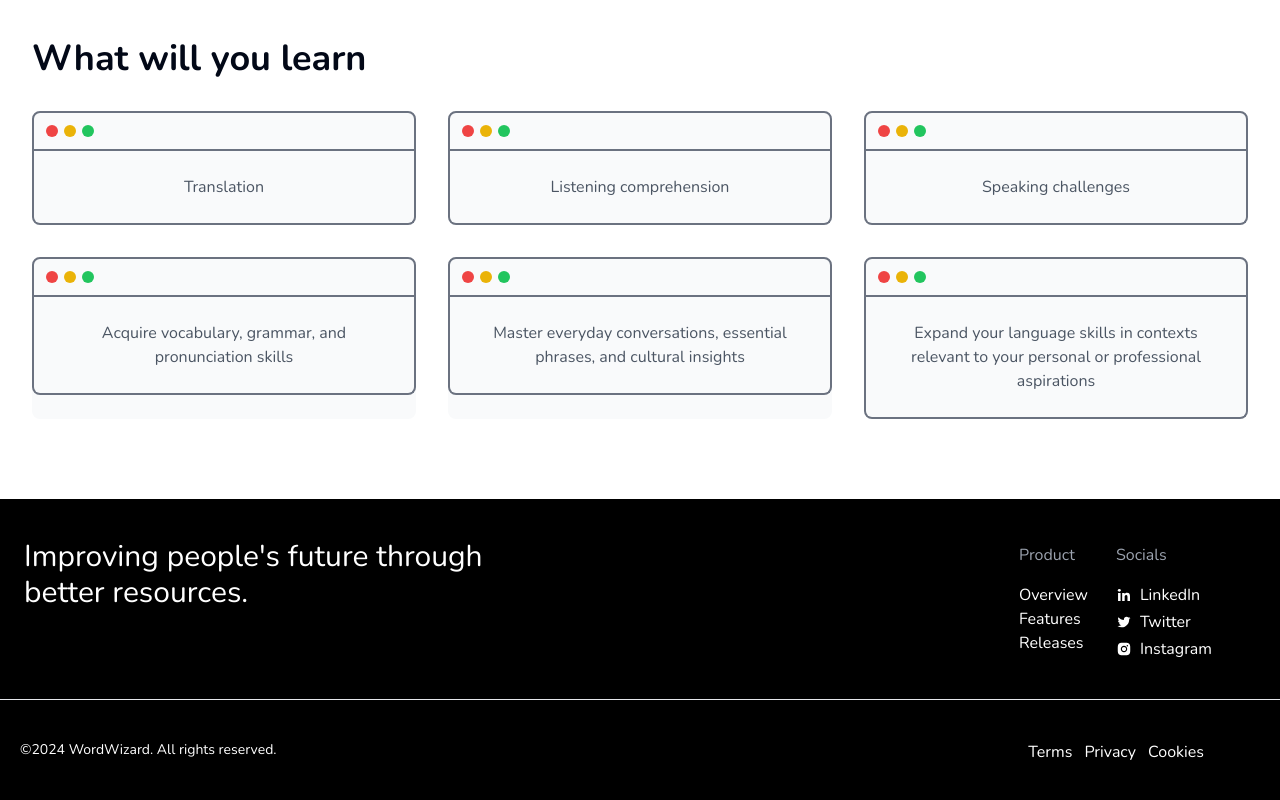
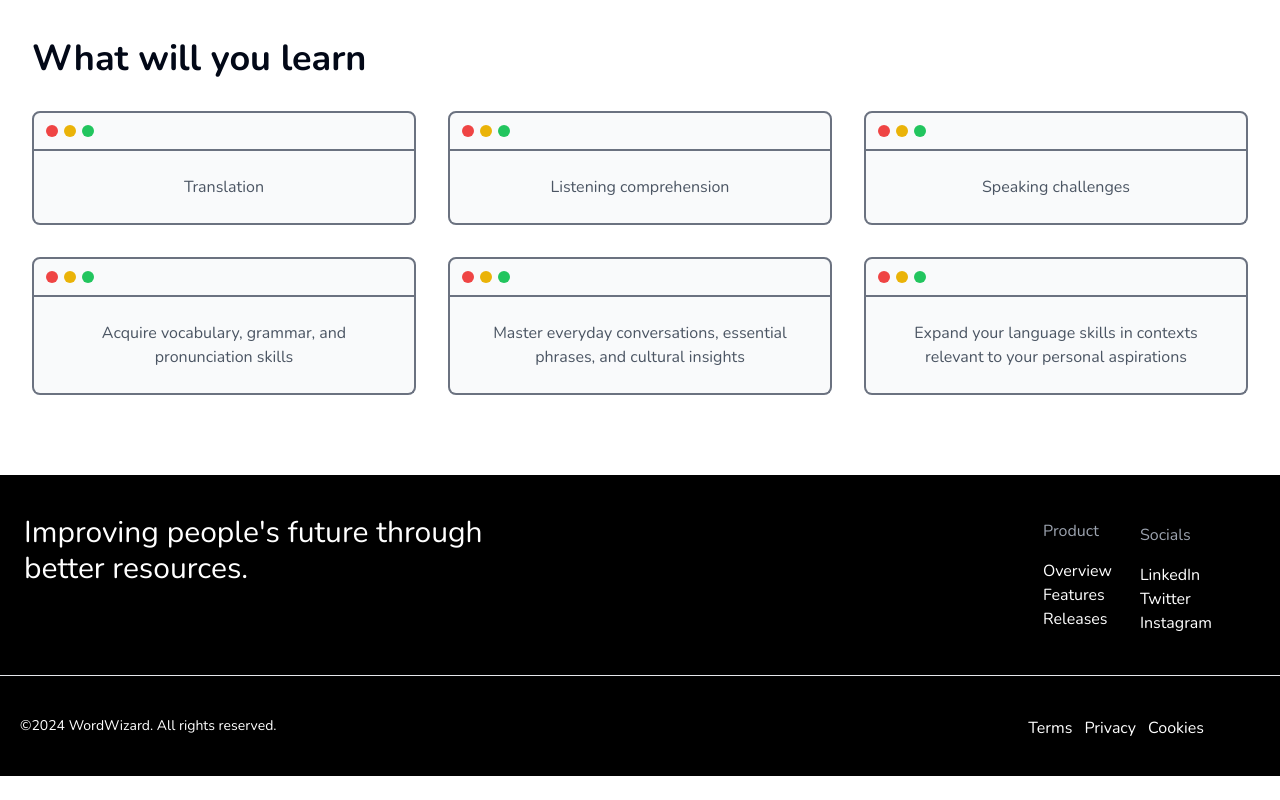
Before and after one commit to NidhiBolia/WordWizard, a Next.js app: page / in a window 1280 px wide. Shown: the part 1631-2431 px from the top of the page. After the commit the page ends 2407 px from the top, so only its background shows below. Built offline with nearby package versions, Linux system fonts and the light colour scheme; no server answers.

Commit message:
deployment

```diff
--- a/app/(marketing)/Learn.tsx
+++ b/app/(marketing)/Learn.tsx
@@ -1,32 +1,34 @@
+import React from "react";
+
 export default function Learn() {
   const Boxes = [
-    { id: 1, text: 'Translation' },
-    { id: 2, text: 'Listening comprehension' },
-    { id: 3, text: 'Speaking challenges' },
-    { id: 4, text: 'Acquire vocabulary, grammar, and pronunciation skills' },
-    { id: 5, text: 'Master everyday conversations, essential phrases, and cultural insights' },
-    { id: 6, text: 'Expand your language skills in contexts relevant to your personal or professional aspirations'}
+    { id: 0, text: 'Translation' },
+    { id: 1, text: 'Listening comprehension' },
+    { id: 2, text: 'Speaking challenges' },
+    { id: 3, text: ' Acquire vocabulary, grammar, and pronunciation skills' },
+    { id: 4, text: 'Master everyday conversations, essential phrases, and cultural insights' },
+    { id: 5, text: ' Expand your language skills in contexts relevant to your personal aspirations'}
   ];
-
   return (
     <div className="mx-w-8xl mx-auto py-20 px-8">
       <h2 className="text-4xl font-bold mb-8">What will you learn</h2>
       <div className="grid grid-cols-1 md:grid-cols-2 lg:grid-cols-3 gap-8">
         {Boxes.map((box) => (
-          <div key={box.id} className="fex flex-col text-gray-600 bg-gray-50 rounded-lg">
+
+      <div className="fex flex-col text-gray-600 bg-gray-50 rounded-lg">
             <div className="py-3 px-3 flex items-center justify-between border-2 border-gray-500 rounded-t-lg
             text-gray-700 font-bold">
-              <div className="flex space-x-1.5">
+            <div className="flex space-x-1.5">
                 <div className="w-3 h-3 rounded-full bg-red-500"></div>
                 <div className="w-3 h-3 rounded-full bg-yellow-500"></div>
                 <div className="w-3 h-3 rounded-full bg-green-500"></div>
-              </div>
+            </div>
             </div>
             <div className="flex-grow flex items-center justify-center py-6 px-8 rounded-b-lg
             border-2 border-gray-500 border-t-0 text-center">{box.text}</div>
-          </div>
+        </div>
         ))}
       </div>
     </div>
-  );
+  )
 }
--- a/app/(marketing)/footer.tsx
+++ b/app/(marketing)/footer.tsx
@@ -1,5 +1,4 @@
-import { AiFillInstagram, AiOutlineTwitter } from "react-icons/ai";
-import { BiLogoLinkedin } from "react-icons/bi";
+
 const Footer = () => {
   const year = new Date().getFullYear();
   return (
@@ -23,16 +22,16 @@
             <p className=" text-gray-400 pb-4 mt-2">Socials</p>
             <ul>
               <li className="inline-flex items-center gap-2">
-                <BiLogoLinkedin /> LinkedIn
+                 LinkedIn
               </li>
               <br />
               <li className="inline-flex items-center gap-2">
-                <AiOutlineTwitter />
+
                 Twitter
               </li>
               <br />
               <li className="inline-flex items-center gap-2">
-                <AiFillInstagram />
+
                 Instagram
               </li>
             </ul>
```
